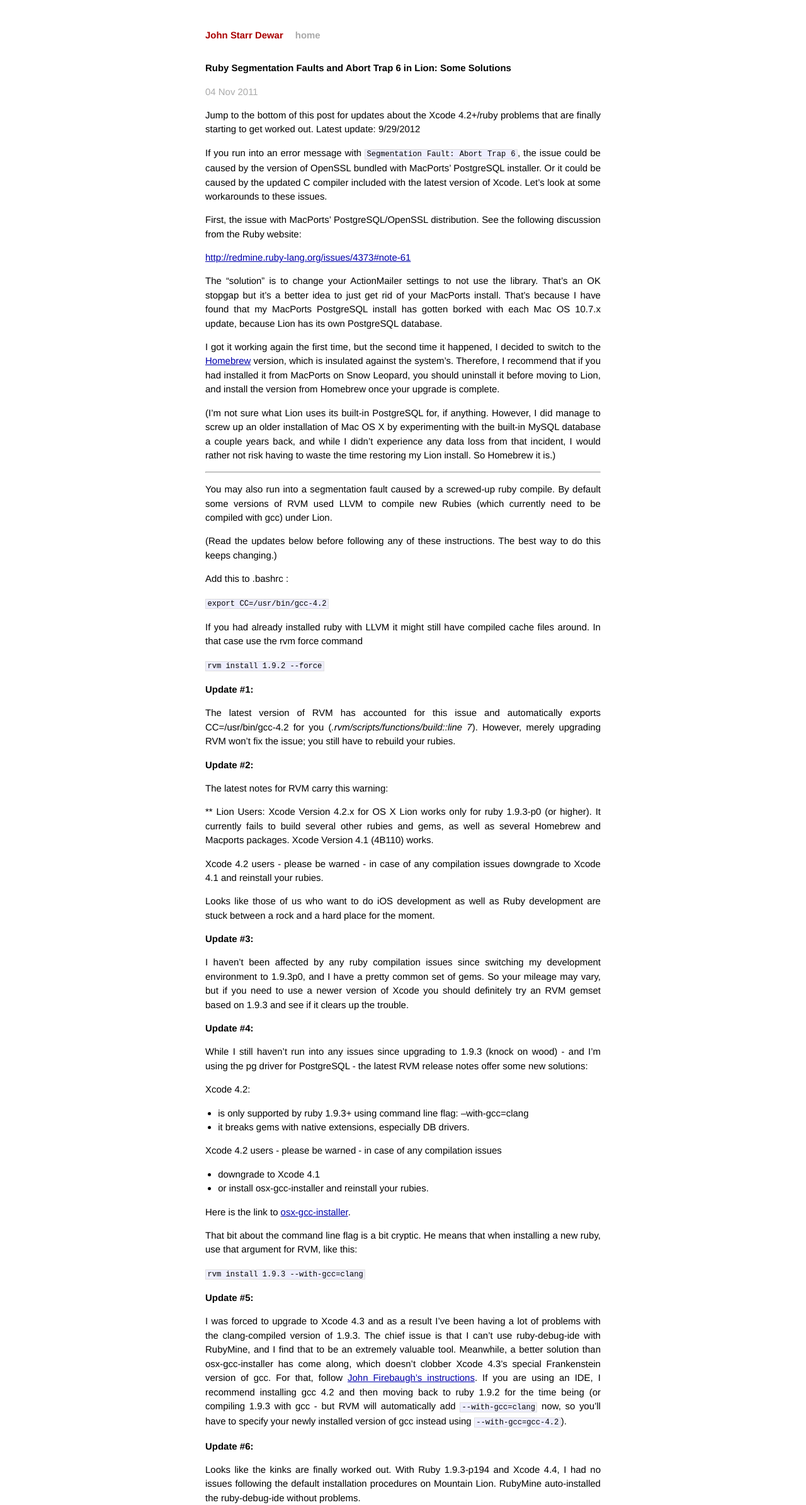
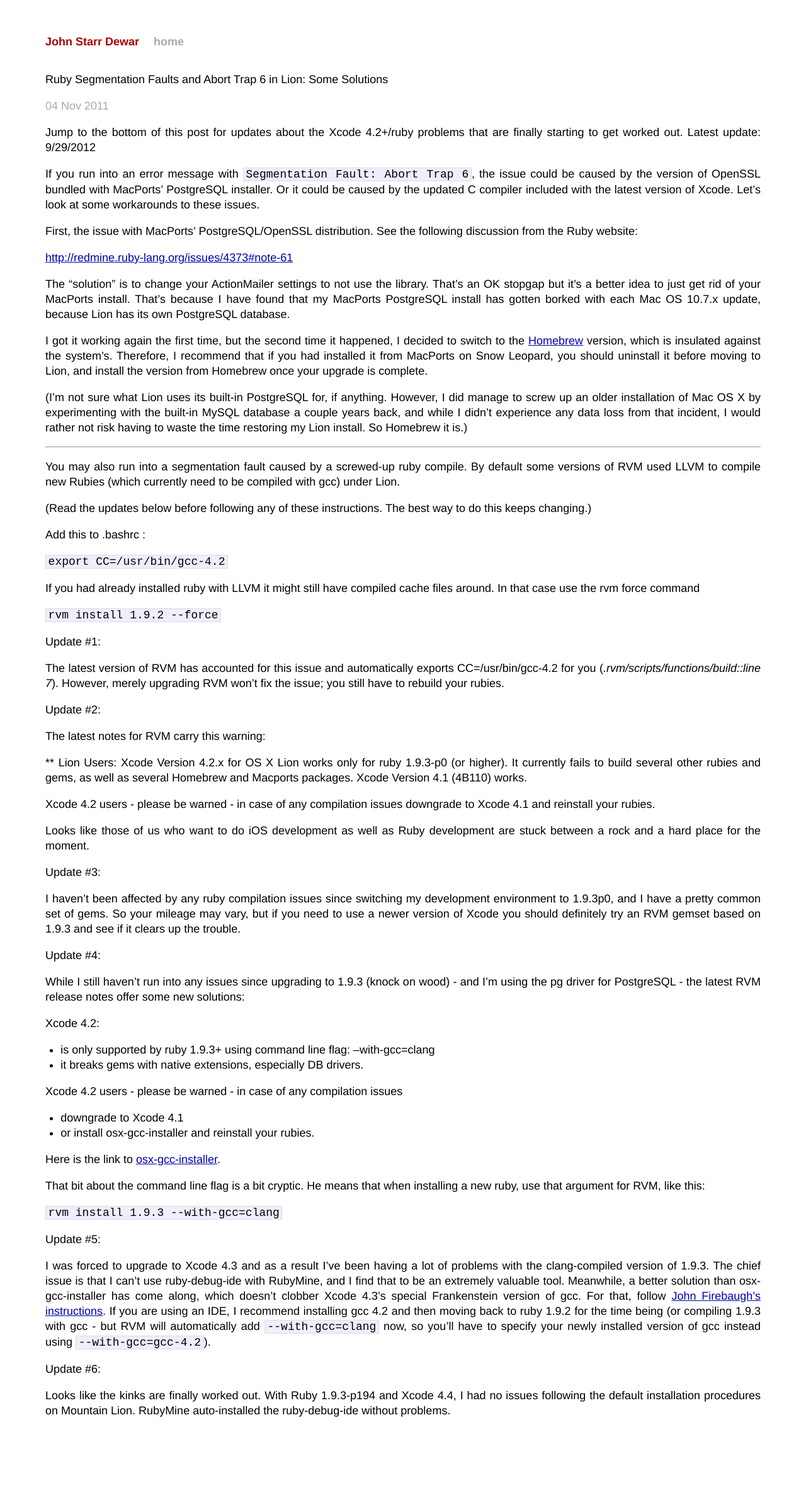
Before and after one commit to jstarrdewar/jstarrdewar.github.io, a Jekyll site: the page built from _posts/2011-11-04-ruby-segmentation-faults-and-abort-trap-6-in-lion-some-solutions.markdown, in a window 1280 px wide. Shown: the whole page at 63% size. Built offline with Jekyll 4.4.1, drawn with Linux system fonts in a browser that asks for light colours; nearby versions of some CDN libraries; Markdown is read by kramdown in place of the engine named in the settings; comment, search, counter and statistics services are not loaded; after the commit the page ends 2252 px from its top, so only the background shows below that.

Commit message:
experimenting with columns

```diff
--- a/css/main.css
+++ b/css/main.css
@@ -20,7 +20,9 @@
 }
 
 h1, h2, h3, h4, h5, h6 {
-  font-size: 100%; }
+  font-size: 100%;
+  font-weight: 500;
+}
 
 h1 { margin-bottom: 1em; }
 p { margin: 1em 0; }
@@ -28,6 +30,8 @@
 a         { color: #00a; }
 a:hover   { color: #000; }
 a:visited { color: #a0a; }
+
+sup { vertical-align: top; position: relative; top: -6px; }
 
 /*****************************************************************************/
 /*
@@ -56,11 +60,11 @@
 /*****************************************************************************/
 
 .site {
-  font-size: 115%;
+  font-size: 18px;
+  font-weight: 300;
   text-align: justify;
-  width: 42em;
-  margin: 3em auto 2em;
-  line-height: 1.5em;
+  margin: 54px 72px;
+  line-height: 24px;
 }
 
 .site .header a {
@@ -158,3 +162,13 @@
 .post pre.terminal code {
   background-color: #333;
 }
+
+.columnized {
+    -webkit-column-width: 460px;
+    -moz-column-width: 460px;
+    column-width: 460px;
+
+    -webkit-column-gap : 20px;
+    -moz-column-gap: 20px;
+    column-gap: 20px;
+}
```
